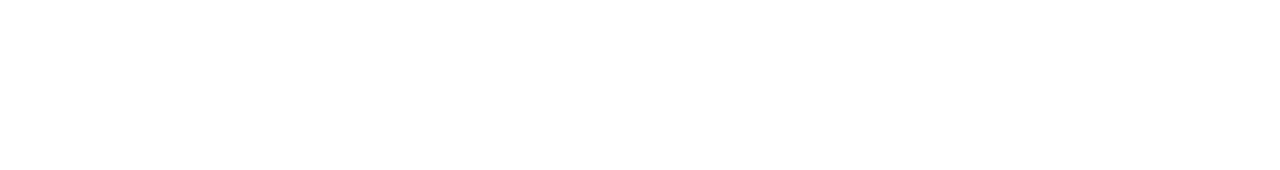
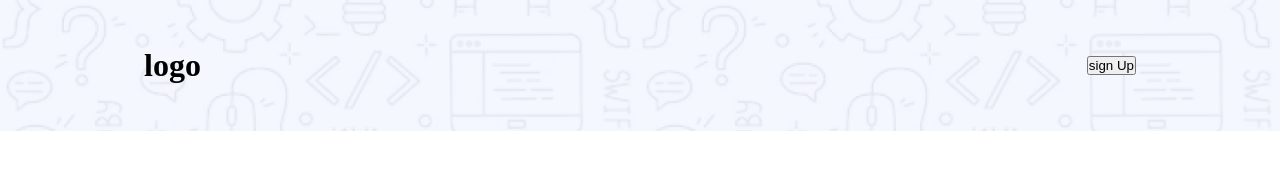
Before and after one commit to dev-rakibul-islam/PH_Assignment_01, a plain HTML site: page index.html in a window 1280 px wide. Drawn offline with Linux system fonts and the light colour scheme.

Commit message:
navbar added with button

```diff
--- /dev/null
+++ b/index.css
@@ -0,0 +1,29 @@
+/* Reset some default styles */
+* {
+  margin: 0;
+  padding: 0;
+  box-sizing: border-box;
+}
+/* Set the body background and text color */
+body {
+  font-size: san-serif;
+  line-height: 1.6;
+  background-color: #fff;
+  color: #111;
+}
+/* Style the header */
+header {
+  background-image: url("../../Assets/Hero-bg.png");
+  background-size: cover;
+  background-repeat: no-repeat;
+  text-align: center;
+  padding: 40px 20px;
+  color: #000;
+}
+
+.nav {
+  display: flex;
+  justify-content: space-between;
+  align-items: center;
+  padding: 0 10%;
+}
--- a/index.html
+++ b/index.html
@@ -4,9 +4,15 @@
     <meta charset="UTF-8" />
     <meta name="viewport" content="width=device-width, initial-scale=1.0" />
     <title>Assignment-01</title>
+    <link rel="stylesheet" href="index.css" />
   </head>
   <body>
-    <header></header>
+    <header>
+      <div class="nav">
+        <h1 class="logo">logo</h1>
+        <button class="btn">sign Up</button>
+      </div>
+    </header>
     <main></main>
     <footer></footer>
   </body>
```
